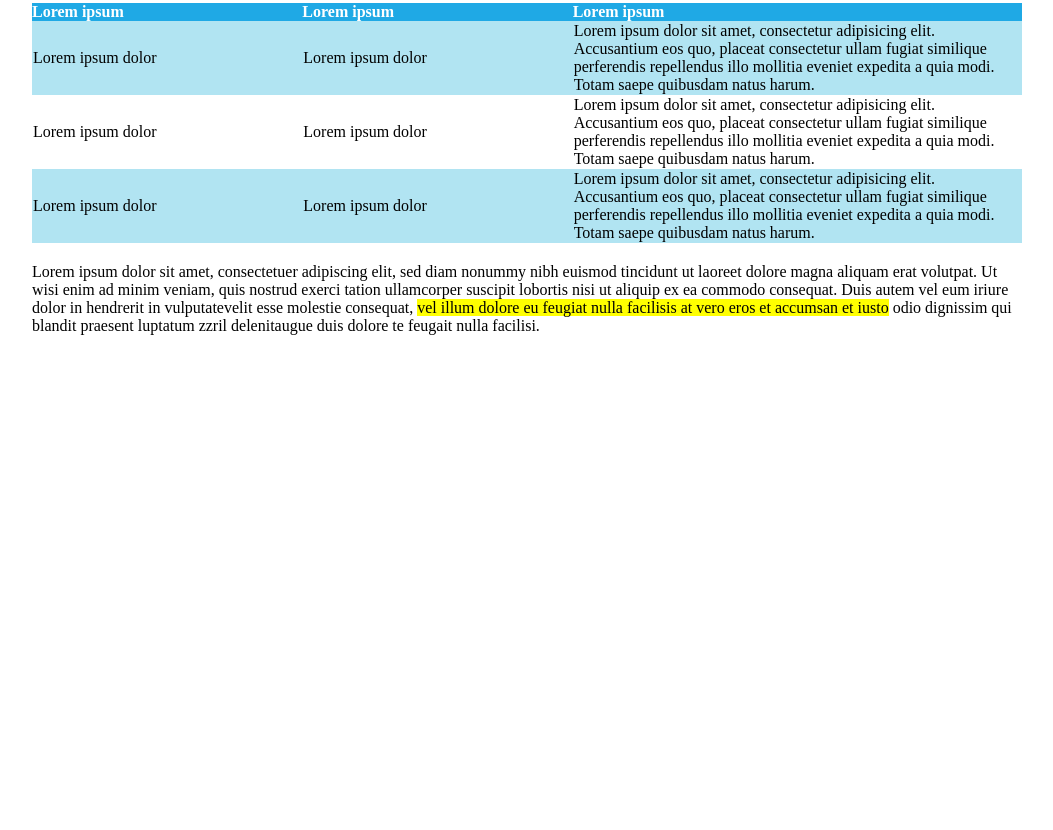
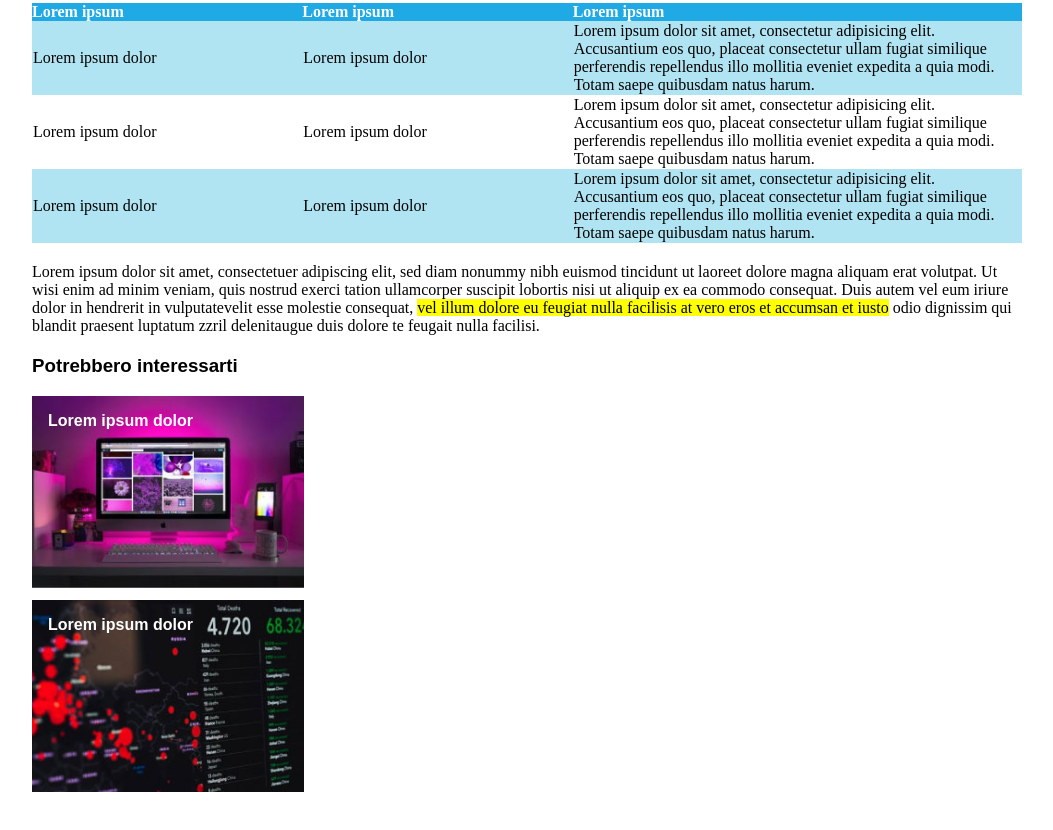
Before and after one commit to JuriPatacchiola/html-css-booleaner, a plain HTML site: page index.html in a window 1280 px wide. Shown: the part 1362-2192 px from the top of the page, without its empty margins (58-1111 px from the left). Before the commit the page ends 1757 px from the top, so only its background shows below. Drawn offline with Linux system fonts and the light colour scheme.

Commit message:
add the class box whith imgbackground and last informaction

```diff
--- a/assets/css/style.css
+++ b/assets/css/style.css
@@ -93,3 +93,24 @@ thead {
 td{
     width: 50px;
 }
+
+.box {
+    margin: 20px 0;
+  font-family: sans-serif;
+}
+
+.box-item {
+ width: 240px;
+ height: 160px;
+margin-bottom: 12px;
+background-size: cover;
+background-position: center;
+display: flex;
+justify-content: flex-start;
+align-items: flex-start;
+padding: 1rem;
+color: #fff;
+}
+.bold{
+    font-weight: bold;
+}
--- a/index.html
+++ b/index.html
@@ -118,6 +118,19 @@
             </p>
         </div>
 
+    <div class="box">
+        <h3>Potrebbero interessarti</h3>
+
+            <div class="box-item" style="background-image: url('./assets/img/monitor.jpg');">
+                <p class="bold">Lorem ipsum dolor</p>
+            </div>
+
+            <div class="box-item" style="background-image: url('./assets/img/graph.jpg');">
+                <p class="bold">Lorem ipsum dolor</p>
+            </div>
+
+    </div>
+
      </main>
 
      <footer>
```
